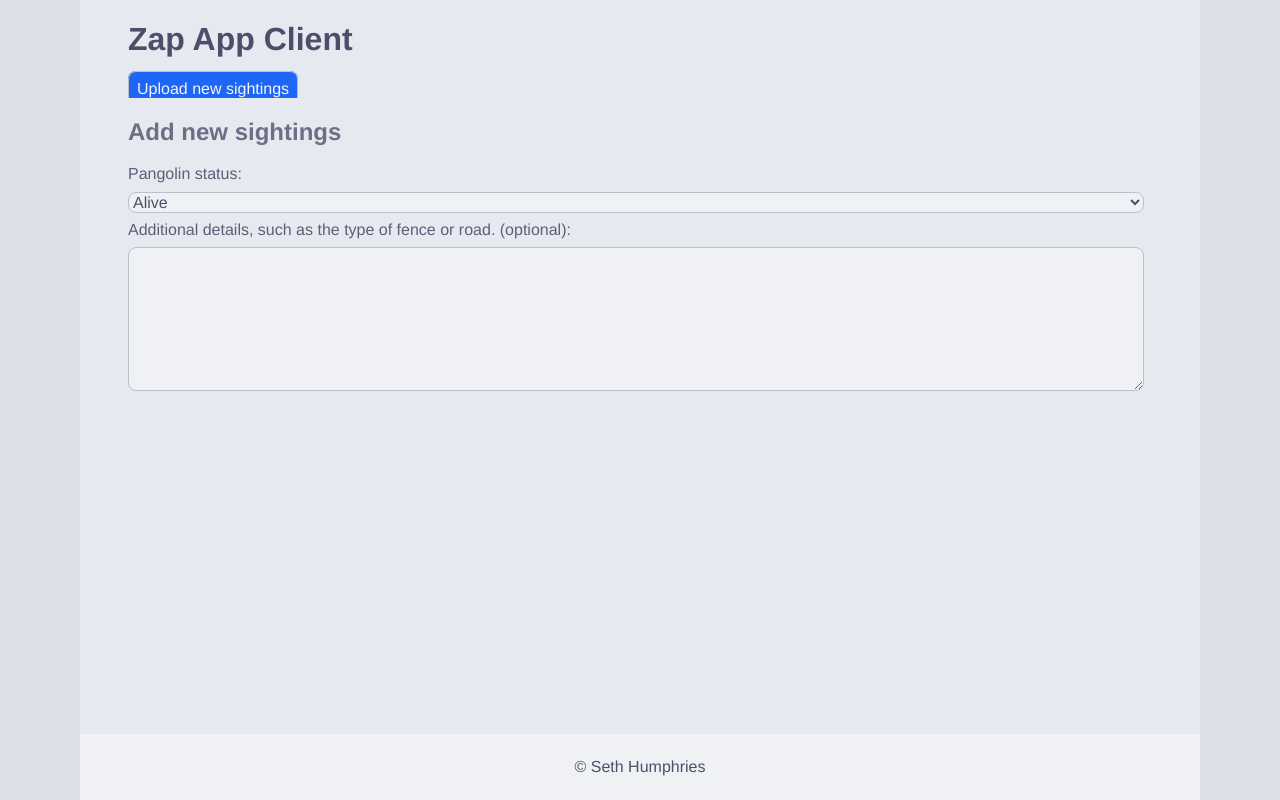
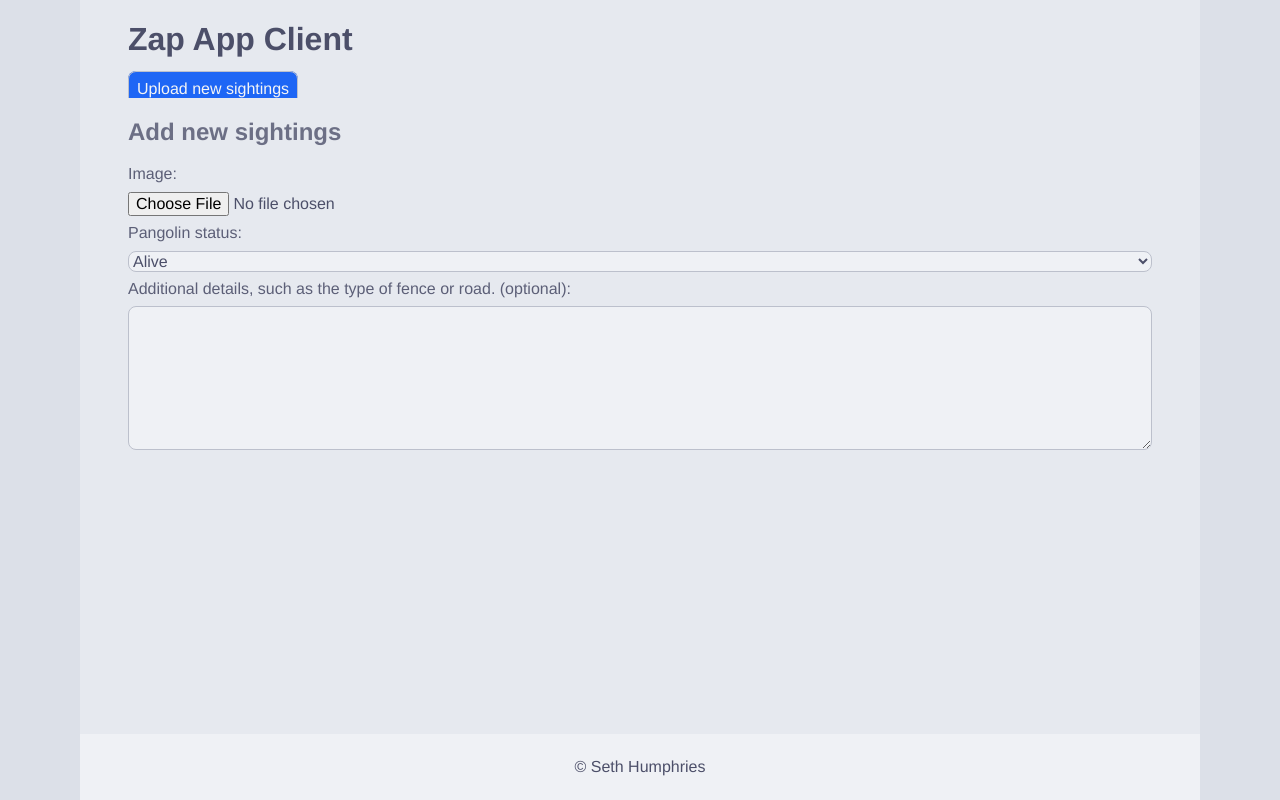
Before and after one commit to EnergeticBark/ci609, a SvelteKit app in the folder client/: page /upload in a window 1280 px wide. Built offline with nearby package versions, Linux system fonts and the light colour scheme.

Commit message:
Add image picker with camera support.

```diff
--- a/client/src/routes/upload/+page.svelte
+++ b/client/src/routes/upload/+page.svelte
@@ -4,6 +4,10 @@
 <main>
     <h2>Add new sightings</h2>
     <form action="#">
+        <label for="image">Image:</label>
+        <!-- On all major mobile browsers capture="environment" will prompt the user to take a photo. -->
+        <!-- See: https://developer.mozilla.org/en-US/docs/Web/HTML/Reference/Attributes/capture -->
+        <input type="file" id="image" accept="image/png, image/jpeg" capture="environment" />
         <label for="status">Pangolin status:</label>
         <select id="status">
             <optgroup label="Alive">
@@ -31,29 +35,12 @@
     #notes {
         min-height: 9rem;
         resize: vertical;
-
         padding: 0.5rem;
-        border-radius: 0.5rem;
-        border: 1px solid var(--surface-1);
-        background-color:  var(--base);
-        color: var(--text);
     }
 
-    /* Grid layout */
-    label[for="status"] { grid-area: status_label; }
-    #status { grid-area: status; }
-    label[for="notes"] { grid-area: notes_label; }
-    #notes { grid-area: notes; }
-    button { grid-area: button; }
-
     form {
-        display: grid;
-        grid-gap: 0.5rem;
-        grid-auto-columns: 1fr auto;
-        grid-template-areas:
-            "status_label ."
-            "status ."
-            "notes_label ."
-            "notes .";
+        display: flex;
+        flex-direction: column;
+        gap: 0.5rem;
     }
 </style>
```
